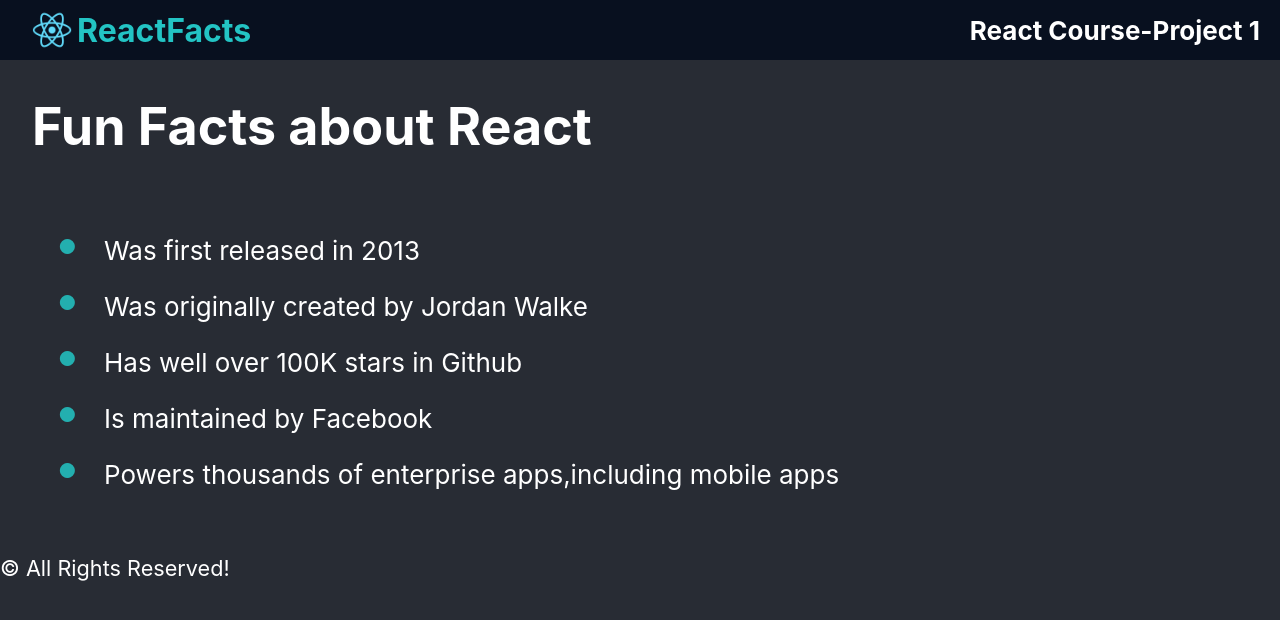
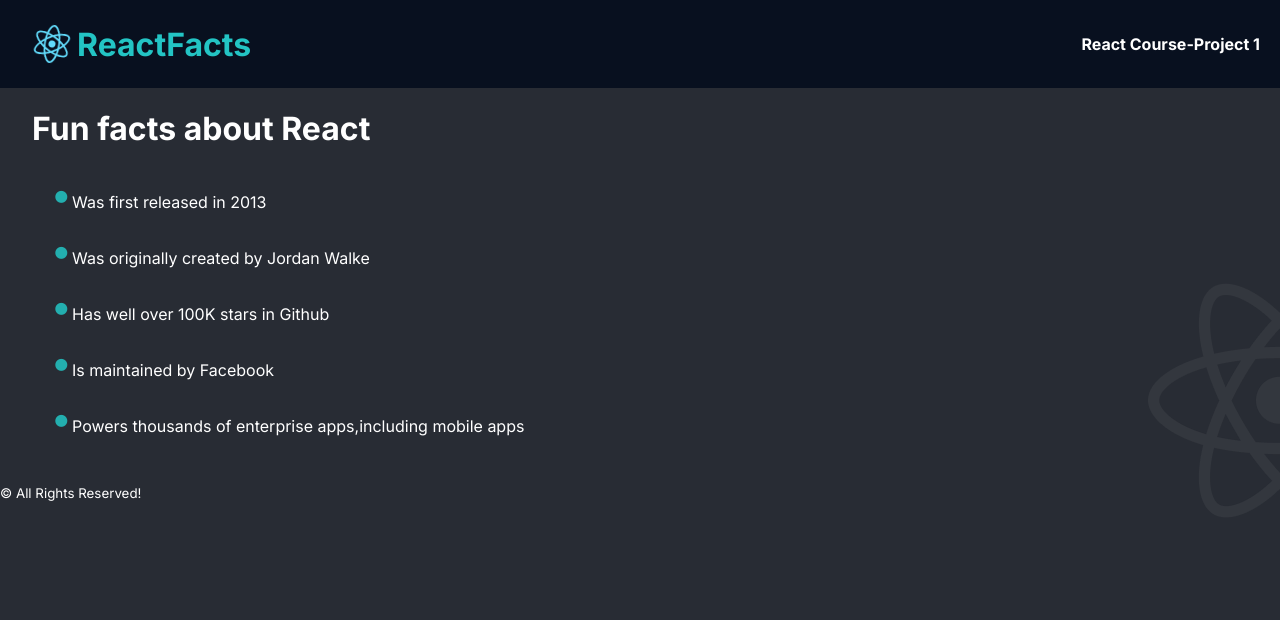
Before and after one commit to theeurbanlegend/react-info-project, a React (Create React App) app: page / in a window 1280 px wide. Shown: the top 620 px of the page. Built offline with nearby package versions, Linux system fonts and the light colour scheme.

Commit message:
Final touche

```diff
--- a/public/index.html
+++ b/public/index.html
@@ -9,6 +9,9 @@
       name="description"
       content="Web site created using create-react-app"
     />
+    <link rel="preconnect" href="https://fonts.googleapis.com">
+<link rel="preconnect" href="https://fonts.gstatic.com" crossorigin>
+<link href="https://fonts.googleapis.com/css2?family=Inter:wght@300;400;700&display=swap" rel="stylesheet">
     <link rel="apple-touch-icon" href="%PUBLIC_URL%/logo192.png" />
     <!--
       manifest.json provides metadata used when your web app is installed on a
--- a/src/App.css
+++ b/src/App.css
@@ -1,3 +1,8 @@
+*,html{
+  font-family: 'Inter', sans-serif;
+  box-sizing: border-box;
+}
+
 .App {
   text-align: center;
 }
@@ -8,13 +13,13 @@
 }
 .React{
   display: flex;
-  flex-wrap:nowrap;
+  flex-wrap:wrap;
   flex-direction: row;
   align-items: center;
   justify-content: space-between;
   margin-left:2rem;
-  padding-top:10px;
-  padding-bottom:10px;
+  padding-top:1.5rem;
+  padding-bottom:1.5rem;
 }
 .React h3{
   margin:0;
@@ -28,6 +33,7 @@
   color:white;
   position: absolute;
   right:0;
+
 }
 .App-nav{
   box-sizing: border-box;
@@ -43,33 +49,39 @@
   margin-left:2rem;
   align-content: center;
 }
- .Body ul li::before {
+ .Body ul li::marker {
   content: "\2022";  /* Add content: \2022 is the CSS Code/unicode for a bullet */
   color: rgb(35, 175, 175); /* Change the color */
-  font-weight: bolder; /* If you want it to be bold */
+  font-size:2.4rem;
+  display:inline-block;
+  /*font-weight: bolder;//  If you want it to be bold
   font-size: 3rem;
-  display: inline-block; /* Needed to add space between the bullet and the text */
-  width: 1em; /* Also needed for space (tweak if needed) */
-  margin-left: -1rem; /* Also needed for space (tweak if needed) */
+  display: inline-block; // Needed to add space between the bullet and the text
+  width: 0.7em; // Also needed for space (tweak if needed)
+  margin-left: -1rem; // Also needed for space (tweak if needed) */
 }
 
-/* @media (prefers-reduced-motion: no-preference) {
-  .App-logo {
+
+.App-logo {
     animation: App-logo-spin infinite 20s linear;
   }
-} */
+
 .App-Body h1{
   margin-left:2rem;
 }
 
 .App-Body {
+  background-image: url(../react-icon-large.png);
+  background-size: auto;
+  background-repeat: no-repeat;
+  background-position: right;
   background-color: #282c34;
   min-height: 100vh;
   display: flex;
   flex-direction: column;
   align-items:left;
   justify-content: top;
-  font-size: calc(10px + 2vmin);
+  font-size:1rem;
   color: white;
 }
 @keyframes App-logo-spin {
--- a/src/AppHeader.js
+++ b/src/AppHeader.js
@@ -8,7 +8,6 @@
             <h4>React Course-Project 1</h4>
           </div>
         </div>
-        <h1> Fun Facts about React</h1>
       </div>
     )}
  export default AppHeader
--- a/src/Body.js
+++ b/src/Body.js
@@ -1,6 +1,7 @@
 function Body() {
     return(
       <div className='Body'>
+        <h1> Fun facts about React</h1>
         <ul>
           <li>Was first released in 2013</li>
           <li>Was originally created by Jordan Walke</li>
```
Also changed, not shown: react-icon-large.png (added), reactlogo.jpg (added).
